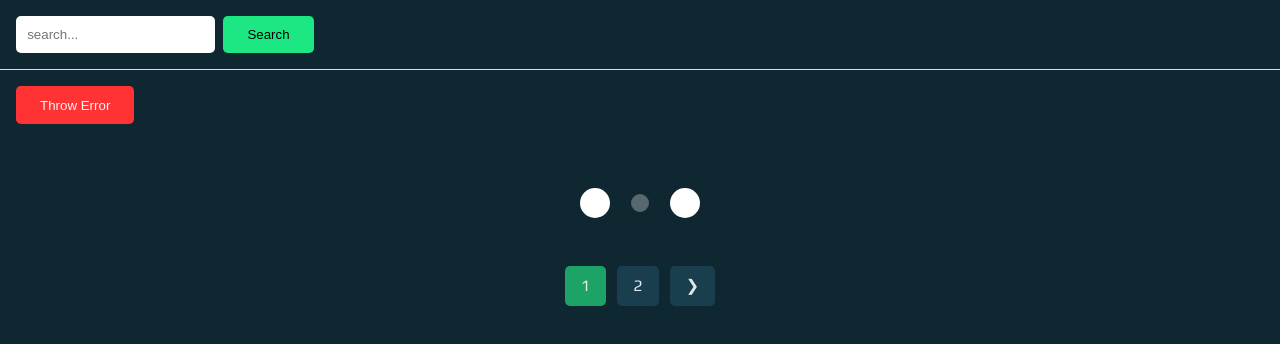
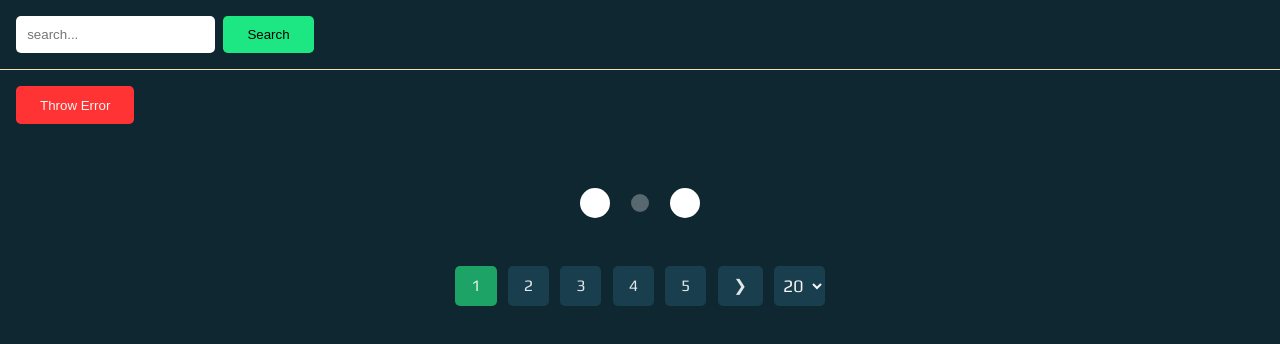
Before and after one commit to antasth/rsschool-react, a React (Vite) app in the folder rsschool-react/: page / in a window 1280 px wide. Shown: the top 344 px of the page. Built offline with nearby package versions, Linux system fonts and the light colour scheme; no server answers.

Commit message:
feat: add page size select

```diff
--- a/rsschool-react/src/components/Pagination/Pagination.module.css
+++ b/rsschool-react/src/components/Pagination/Pagination.module.css
@@ -18,6 +18,13 @@
   background-color: #1da365;
 }
 
-.dots {
-  align-self: end;
+.select {
+  padding: 0.5rem 0.3rem;
+  background-color: #193f4f;
+  color: whitesmoke;
+  font-family: 'Play';
+  font-size: 1.1rem;
+  border-radius: 5px;
+  border: none;
+  outline: none;
 }
--- a/rsschool-react/src/components/Pagination/Pagination.tsx
+++ b/rsschool-react/src/components/Pagination/Pagination.tsx
@@ -41,6 +41,12 @@ const Pagination = (props: {
           &#x276F;
         </div>
       )}
+      <select className={styles.select}>
+        <option value={20}>20</option>
+        <option value={30}>30</option>
+        <option value={40}>40</option>
+        <option value={50}>50</option>
+      </select>
     </div>
   );
 };
--- a/rsschool-react/src/pages/MainPage.tsx
+++ b/rsschool-react/src/pages/MainPage.tsx
@@ -21,7 +21,6 @@ const MainPage = (): React.ReactElement => {
     setGamesCount(response.count);
     setGamesList(response.results);
     setIsLoading(false);
-    setCurrentPage(1);
   };
 
   const setError = (): void => setIsError(true);
@@ -51,7 +50,7 @@ const MainPage = (): React.ReactElement => {
           />
         )}
         <Pagination
-          gamesCount={25}
+          gamesCount={150}
           currentPage={currentPage}
           setCurrentPage={setCurrentPage}
         />
```
